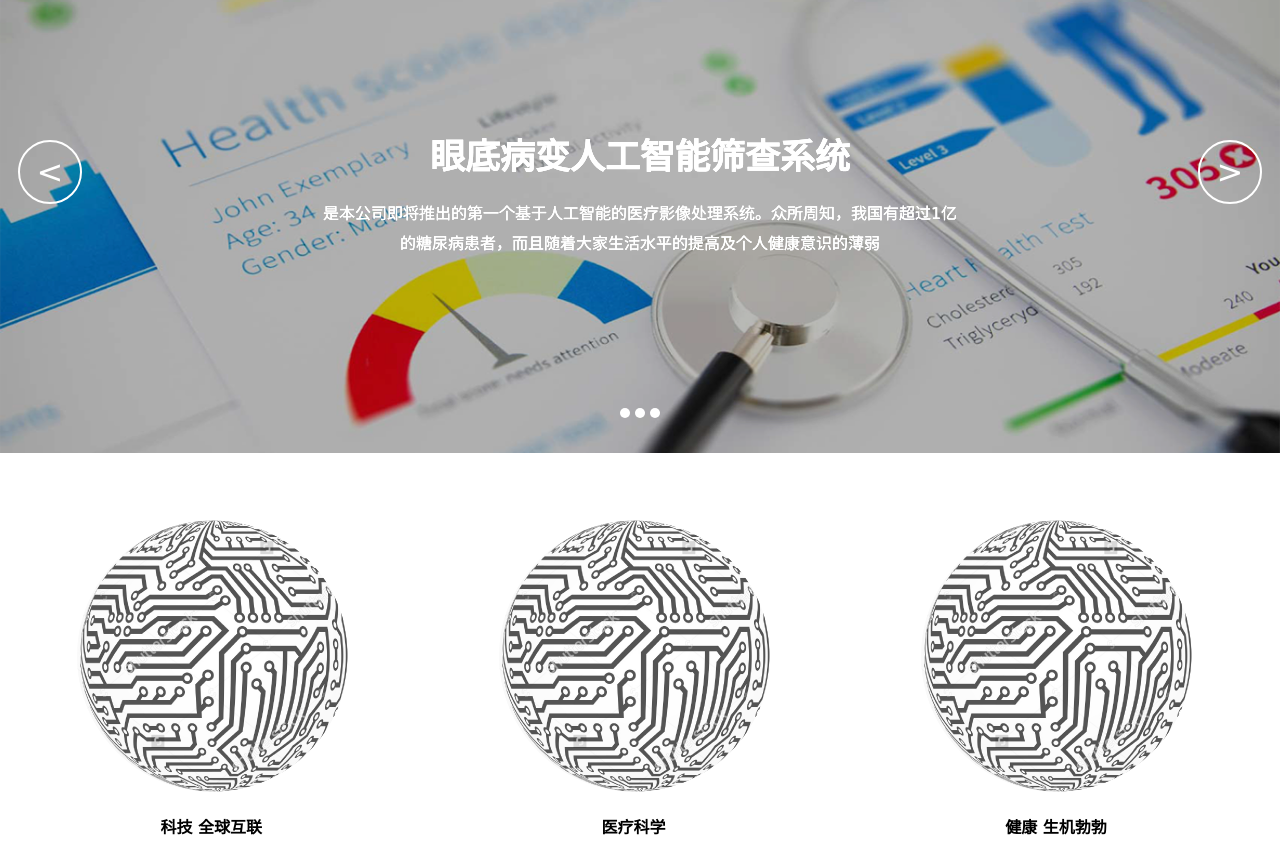
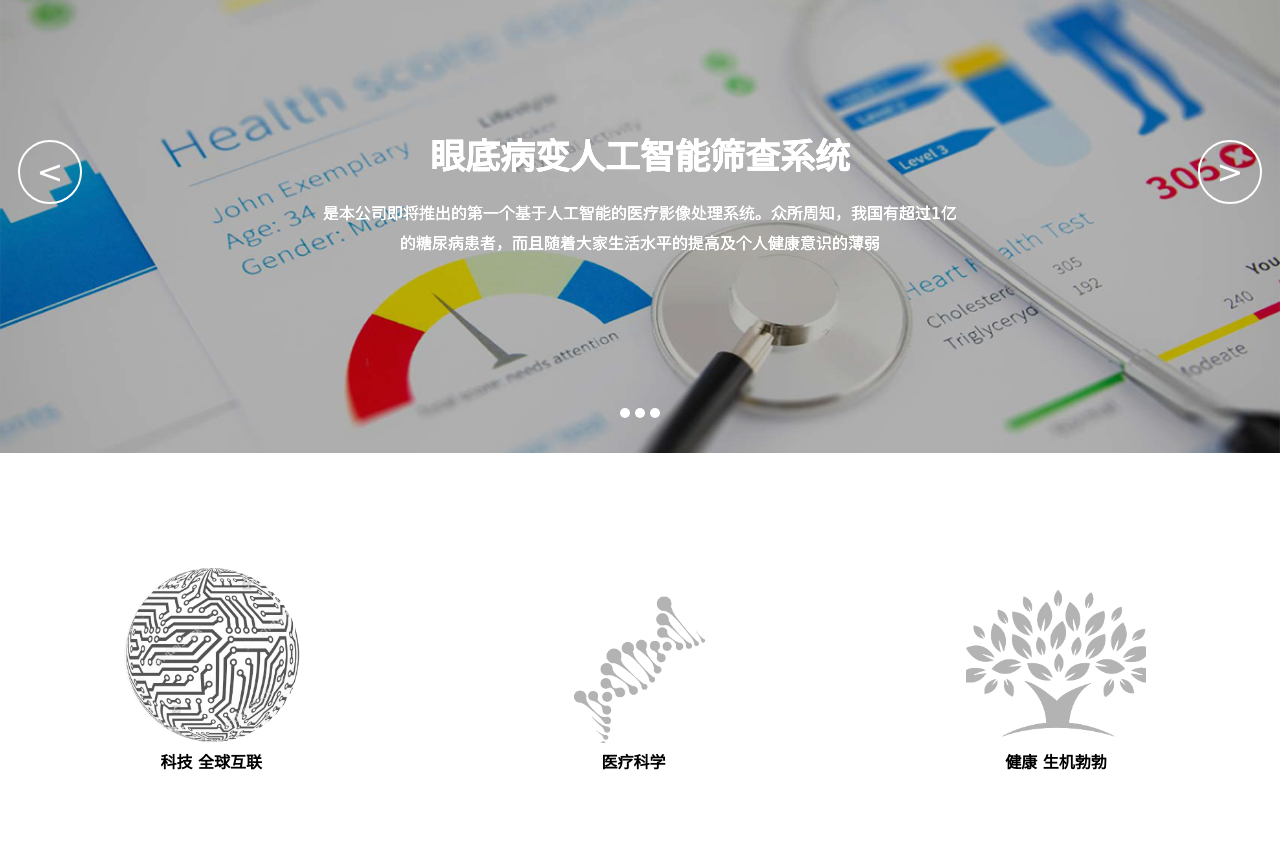
Before and after one commit to NovaYuan/Vistel, a plain HTML site: page index.html in a window 1280 px wide. Shown: the part 97-952 px from the top of the page. Drawn offline with Linux system fonts and the light colour scheme.

Commit message:
首页产品hover

```diff
--- a/index.html
+++ b/index.html
@@ -60,13 +60,19 @@
     <div class="product">
         <ul>
             <li>
-                <p>科技 全球互联</p>
+                <p class="product-1">
+                    <span>科技 全球互联</span>
+                </p>
             </li>
             <li>
-                <p>医疗科学</p>
+                <p class="product-2">
+                    <span>医疗科学</span>
+                </p>
             </li>
             <li>
-                <p>健康 生机勃勃</p>
+                <p class="product-3">
+                    <span>健康 生机勃勃</span>
+                </p>
             </li>
         </ul>
     </div>
@@ -85,5 +91,6 @@
 <script src="lib/html5shiv.min.js"></script>
 <script src="lib/respond.min.js"></script>
 <![endif]-->
+<script src="js/app.js"></script>
 </body>
 </html>
--- a/less/footer.less
+++ b/less/footer.less
@@ -2,7 +2,6 @@
 @themeColor: #4D3B66;
 
 .footer{
-  margin-top: 50px;
   background: @themeColor;
   p{
     text-align: center;
--- a/less/product.less
+++ b/less/product.less
@@ -5,22 +5,42 @@
 
   ul{
     list-style: none;
+    clear: both;
+    zoom: 1;
+    margin-top: 110px;
     li{
       position: relative;
       float: left;
+      clear: right;
       width: 33%;
-      height: @productHeight;
-      background: url(../images/u32.png) no-repeat center;
+      height: 180px;
 
       p{
-        position: absolute;
-        bottom: 0;
         text-align: center;
-        line-height: 50px;
-        width: 100%;
+        line-height: 180px;
+        width: 180px;
         font-size: 16px;
-        font-weight: bold;
+        font-weight: 700;
+        margin: 0 auto;
+
+        span{
+          position: relative;
+          width: 100%;
+          bottom: -110px;
+        }
       }
+    }
+    li p.product-1{
+      background: url(../images/product-1.png) no-repeat center;
+      background-size: 200px 200px;
+    }
+    li p.product-2{
+      background: url(../images/product-2.png) no-repeat center;
+      background-size: 200px 200px;
+    }
+    li p.product-3{
+      background: url(../images/product-3.png) no-repeat center;
+      background-size: 200px 200px;
     }
   }
 }
```
Also changed, not shown: css/footer.css, css/product.css, css/screen.css, images/product-1-a.png (added), images/product-1.png (renamed from images/u32.png), images/product-2-a.png (added), images/product-2.png (renamed from images/u40.png), images/product-3-a.png (added), images/product-3.png (renamed from images/u44.png).
